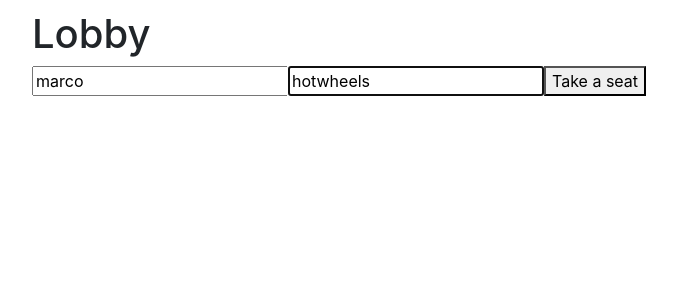
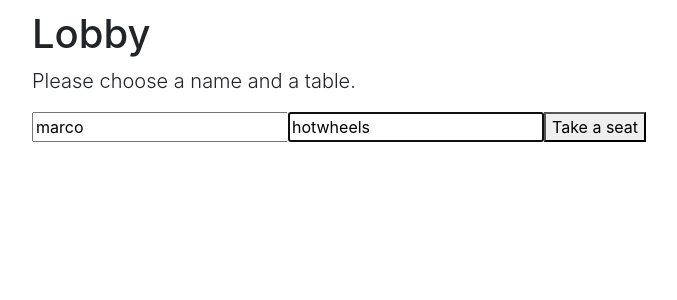
Before and after one commit to marcojetson/poker-planning, a React (Create React App) app in the folder client/: page / in a window 1280 px wide. Shown: the top 300 px of the page, without its empty margins (298-975 px from the left). Built offline with nearby package versions, Linux system fonts and the light colour scheme.

Commit message:
Added a lead text

```diff
--- a/client/src/features/Lobby/index.jsx
+++ b/client/src/features/Lobby/index.jsx
@@ -39,6 +39,7 @@ const Lobby = ({ history }) => {
     return (
         <div className="center">
             <h1>Lobby</h1>
+            <p class="lead">Please choose a name and a table.</p>
             <form onSubmit={handleSubmit} >
                 <Input value={nick} placeholder="name" onChange={handleNickChange} />
                 <Input value={table} placeholder="table" onChange={handleChannelChange} autoFocus />
```
